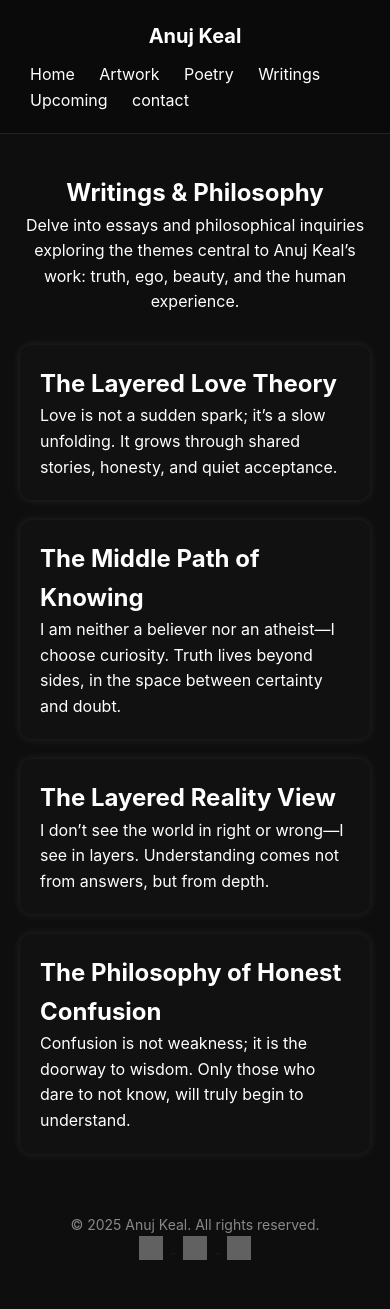
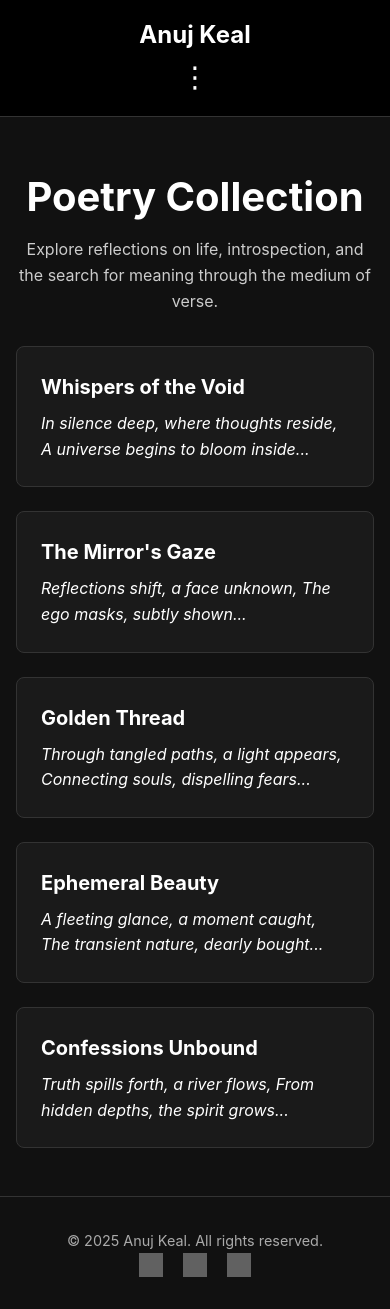
Before and after one commit to anujkeal/anujkeal, a plain HTML site: page poetry.html in a window 390 px wide. Before the commit the page ends 1280 px from the top, so only its background shows below. Drawn offline with Linux system fonts and the light colour scheme; grey boxes are pictures that could not be loaded.

Commit message:
update html, js,css

```diff
--- a/poetry.html
+++ b/poetry.html
@@ -2,52 +2,57 @@
 <html lang="en">
 <head>
   <meta charset="UTF-8" />
-  <meta name="viewport" content="width=device-width, initial-scale=1.0"/>
-  <title>Writings & Philosophy | Anuj Keal</title>
+  <meta name="viewport" content="width=device-width, initial-scale=1.0" />
+  <title>Poetry | Anuj Keal</title>
   <link rel="stylesheet" href="style.css" />
+  <script src="script.js" defer></script>
 </head>
 <body>
   <header>
   <div class="logo">Anuj Keal</div>
-    <nav>
+  <div class="menu-icon" onclick="toggleMenu()">⋮</div>
+  <nav id="dropdownMenu" class="hidden">
     <a href="index.html">Home</a>
     <a href="artwork.html">Artwork</a>
     <a href="poetry.html">Poetry</a>
     <a href="writings.html">Writings</a>
     <a href="upcoming.html">Upcoming</a>
-      <a href="contact.html">contact</a>
+    <a href="contact.html">Contact</a>
   </nav>
 </header>
+<script>
+  function toggleMenu() {
+    const menu = document.getElementById("dropdownMenu");
+    menu.classList.toggle("hidden");
+  }
+</script>
 
-  <main>
-    <section class="writings-intro">
-      <h1>Writings & Philosophy</h1>
-      <p>
-        Delve into essays and philosophical inquiries exploring the themes central to Anuj Keal’s work: truth, ego, beauty, and the human experience.
-      </p>
-    </section>
+  <main class="poetry-content">
+    <h1>Poetry Collection</h1>
+    <p class="subtitle">Explore reflections on life, introspection, and the search for meaning through the medium of verse.</p>
 
-    <section class="writing-list">
-      <div class="writing-card">
-        <h2>The Layered Love Theory</h2>
-        <p>Love is not a sudden spark; it’s a slow unfolding. It grows through shared stories, honesty, and quiet acceptance.</p>
+    <div class="poem-list">
+      <div class="poem-card">
+        <h2>Whispers of the Void</h2>
+        <p><em>In silence deep, where thoughts reside, A universe begins to bloom inside...</em></p>
       </div>
-
-      <div class="writing-card">
-        <h2>The Middle Path of Knowing</h2>
-        <p>I am neither a believer nor an atheist—I choose curiosity. Truth lives beyond sides, in the space between certainty and doubt.</p>
+      <div class="poem-card">
+        <h2>The Mirror's Gaze</h2>
+        <p><em>Reflections shift, a face unknown, The ego masks, subtly shown...</em></p>
       </div>
-
-      <div class="writing-card">
-        <h2>The Layered Reality View</h2>
-        <p>I don’t see the world in right or wrong—I see in layers. Understanding comes not from answers, but from depth.</p>
+      <div class="poem-card">
+        <h2>Golden Thread</h2>
+        <p><em>Through tangled paths, a light appears, Connecting souls, dispelling fears...</em></p>
       </div>
-
-      <div class="writing-card">
-        <h2>The Philosophy of Honest Confusion</h2>
-        <p>Confusion is not weakness; it is the doorway to wisdom. Only those who dare to not know, will truly begin to understand.</p>
+      <div class="poem-card">
+        <h2>Ephemeral Beauty</h2>
+        <p><em>A fleeting glance, a moment caught, The transient nature, dearly bought...</em></p>
       </div>
-    </section>
+      <div class="poem-card">
+        <h2>Confessions Unbound</h2>
+        <p><em>Truth spills forth, a river flows, From hidden depths, the spirit grows...</em></p>
+      </div>
+    </div>
   </main>
 
   <footer>
--- a/style.css
+++ b/style.css
@@ -282,13 +282,18 @@ footer {
 }
 
 .writing-card {
-  background: #111;
-  border-radius: 12px;
-  padding: 20px;
-  margin-bottom: 20px;
-  box-shadow: 0 0 10px rgba(255, 255, 255, 0.1);
-  color: white;
+  background-color: #1a1a1a;
+  border: 1px solid #333;
+  border-radius: 8px;
+  padding: 1.5rem;
+  text-align: left;
+  transition: border-color 0.3s;
 }
+
+.writing-card:hover {
+  border-color: #f0c040;
+}
+
 
 .writings-intro {
   text-align: center;
@@ -523,3 +528,161 @@ nav a:hover::after {
   color: #000;
   transform: scale(1.05);
 }
+
+header {
+  background-color: #0d0d0d;
+  color: white;
+  padding: 1rem;
+  display: flex;
+  justify-content: space-between;
+  align-items: center;
+  position: relative;
+}
+
+.logo {
+  font-weight: bold;
+  font-size: 1.5rem;
+}
+
+.menu-icon {
+  font-size: 1.8rem;
+  cursor: pointer;
+  user-select: none;
+}
+
+nav {
+  position: absolute;
+  top: 60px;
+  right: 10px;
+  background-color: #111;
+  border: 1px solid #444;
+  border-radius: 8px;
+  padding: 0.5rem 1rem;
+  display: flex;
+  flex-direction: column;
+  z-index: 10;
+}
+
+nav a {
+  color: white;
+  text-decoration: none;
+  margin: 0.3rem 0;
+  transition: color 0.3s ease;
+}
+
+nav a:hover {
+  color: #ffc107;
+}
+
+.hidden {
+  display: none;
+}/* General Styles */
+body {
+  margin: 0;
+  font-family: 'Segoe UI', Tahoma, Geneva, Verdana, sans-serif;
+  background-color: #111;
+  color: #fff;
+}
+
+a {
+  color: inherit;
+  text-decoration: none;
+}
+
+header {
+  background-color: #000;
+  padding: 1rem 2rem;
+  display: flex;
+  justify-content: space-between;
+  align-items: center;
+  border-bottom: 1px solid #333;
+}
+
+.nav-left {
+  font-weight: bold;
+  font-size: 1.2rem;
+}
+
+.nav-right {
+  list-style: none;
+  display: flex;
+  gap: 1.5rem;
+}
+
+.nav-right li a {
+  padding: 0.5rem;
+  transition: color 0.3s;
+}
+
+.nav-right li a:hover,
+.nav-right li a.active {
+  color: #f0c040;
+}
+
+/* Main Poetry Section */
+.poetry-content {
+  max-width: 800px;
+  margin: 3rem auto;
+  padding: 0 1rem;
+  text-align: center;
+}
+
+.poetry-content h1 {
+  font-size: 2.5rem;
+  margin-bottom: 0.5rem;
+}
+
+.subtitle {
+  color: #ccc;
+  font-size: 1rem;
+  margin-bottom: 2rem;
+}
+
+.poem-list {
+  display: flex;
+  flex-direction: column;
+  gap: 1.5rem;
+}
+
+.poem-card {
+  background-color: #1a1a1a;
+  border: 1px solid #333;
+  border-radius: 8px;
+  padding: 1.5rem;
+  text-align: left;
+  transition: border-color 0.3s;
+}
+
+.poem-card:hover {
+  border-color: #f0c040;
+}
+
+.poem-card h2 {
+  margin: 0 0 0.5rem 0;
+  font-size: 1.25rem;
+  color: #fff;
+}
+
+/* Footer */
+footer {
+  padding: 2rem 1rem;
+  border-top: 1px solid #333;
+  text-align: center;
+  font-size: 0.9rem;
+  color: #aaa;
+}
+
+.social-icons {
+  margin-top: 0.5rem;
+}
+
+.social-icons a img {
+  width: 20px;
+  margin: 0 0.5rem;
+  opacity: 0.6;
+  transition: opacity 0.3s;
+}
+
+.social-icons a:hover img {
+  opacity: 1;
+}
```
Also changed, not shown: artwork.html (+15 -9 lines), contact.html (+8 -1 lines), index.html (+10 -2 lines), upcoming.html (+9 -2 lines), writings.html (+9 -2 lines). Lines whose indentation alone changed are shown as unchanged.
